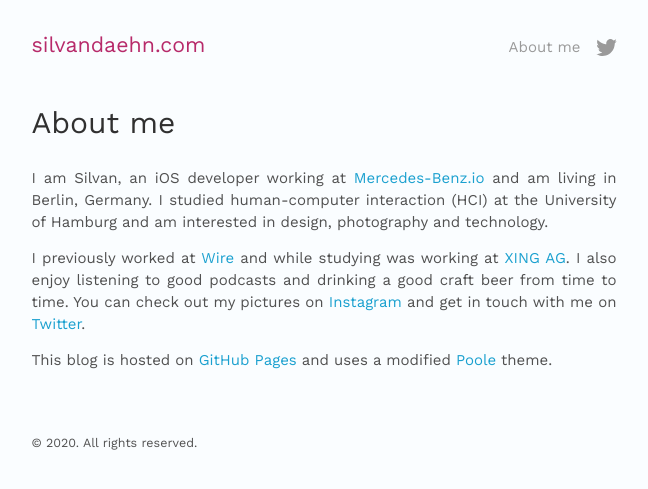
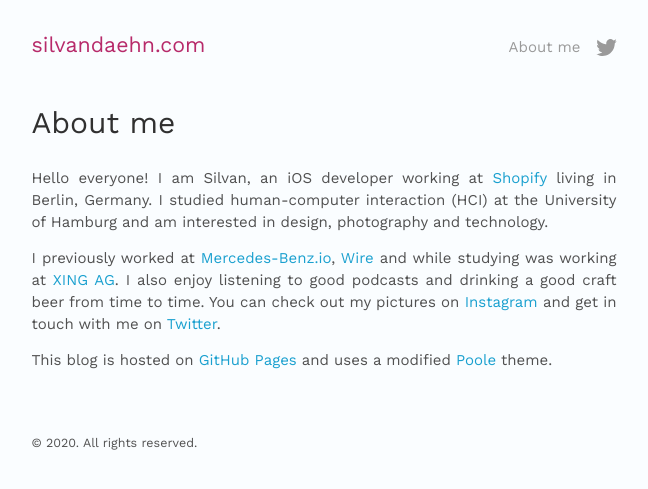
Before and after one commit to daehn/daehn.github.io, a Jekyll site: the page built from about.md, in a window 1280 px wide. Shown: the top 489 px of the page, without its empty margins (316-964 px from the left). Built offline with Jekyll 4.4.1, drawn with Linux system fonts in a browser that asks for light colours.

Commit message:
Update about.md

```diff
--- a/about.md
+++ b/about.md
@@ -3,8 +3,8 @@
 title: About me
 ---
 
-I am Silvan, an iOS developer working at [Mercedes-Benz.io](https://www.mercedes-benz.io) and am living in Berlin, Germany. I studied human-computer interaction (HCI) at the University of Hamburg and am interested in design, photography and technology.
+Hello everyone! I am Silvan, an iOS developer working at [Shopify](https://www.shopify.com) living in Berlin, Germany. I studied human-computer interaction (HCI) at the University of Hamburg and am interested in design, photography and technology.
 
-I previously worked at [Wire](https://wire.com) and while studying was working at [XING AG](http://www.xing.com). I also enjoy listening to good podcasts and drinking a good craft beer from time to time. You can check out my pictures on [Instagram](http://instagram.com/silvandaehn) and get in touch with me on [Twitter](https://twitter.com/silvandaehn).
+I previously worked at [Mercedes-Benz.io](https://www.mercedes-benz.io), [Wire](https://wire.com) and while studying was working at [XING AG](http://www.xing.com). I also enjoy listening to good podcasts and drinking a good craft beer from time to time. You can check out my pictures on [Instagram](http://instagram.com/silvandaehn) and get in touch with me on [Twitter](https://twitter.com/silvandaehn).
 
 This blog is hosted on [GitHub Pages](https://pages.github.com/) and uses a modified [Poole](http://getpoole.com/) theme.
```
